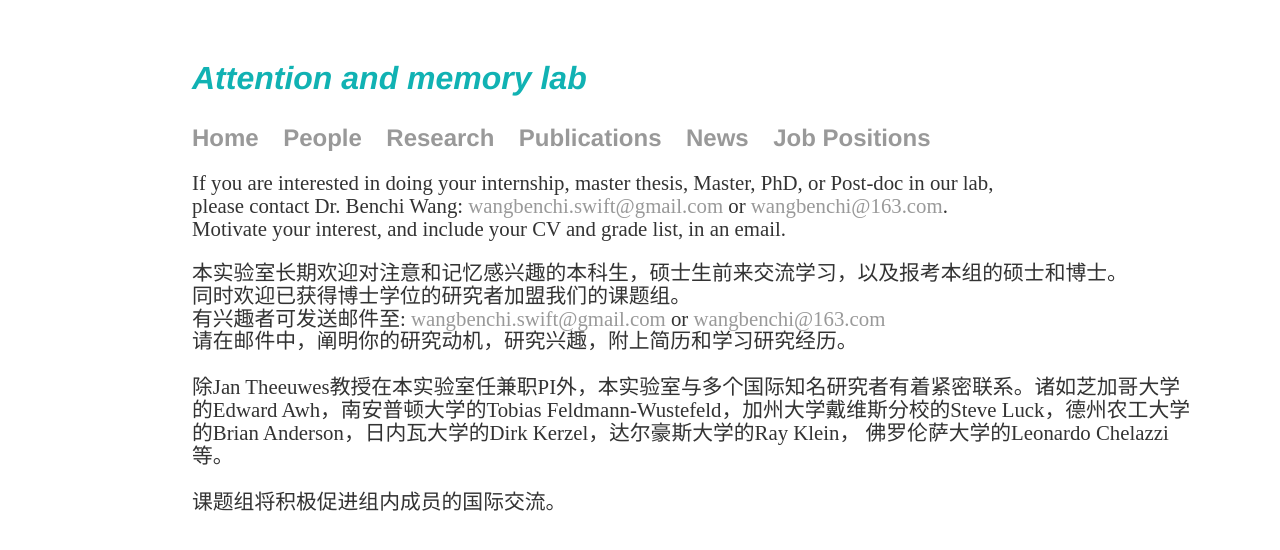
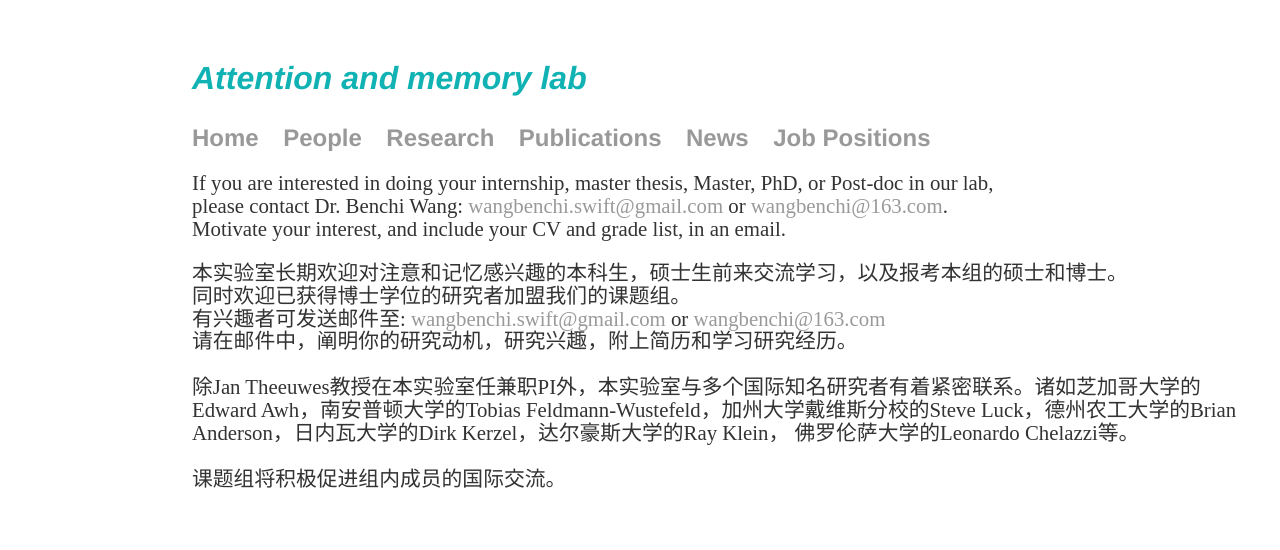
Before and after one commit to wangbenchi/wangbenchi.github.io, a Jekyll site: the page built from job/index.html, in a window 1280 px wide. Shown: the top 550 px of the page. Built offline with Jekyll 4.4.1, drawn with Linux system fonts in a browser that asks for light colours.

Commit message:
Update index.html

```diff
--- a/job/index.html
+++ b/job/index.html
@@ -11,7 +11,7 @@
 		</p>
 </div><!-- /.blurb -->
 
-<div class="blurb" style = "width:1000px">
+<div class="blurb" style = "width:1050px">
 	<p style = "font-size: 1.3em"> 本实验室长期欢迎对注意和记忆感兴趣的本科生，硕士生前来交流学习，以及报考本组的硕士和博士。
     	<br>同时欢迎已获得博士学位的研究者加盟我们的课题组。
     	<br>有兴趣者可发送邮件至: <a href="mailto:wangbenchi.swift@gmail.com">wangbenchi.swift@gmail.com</a> or <a href="mailto:wangbenchi@163.com">wangbenchi@163.com</a>
```
